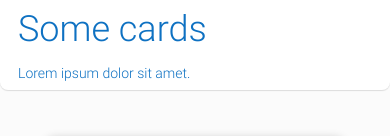
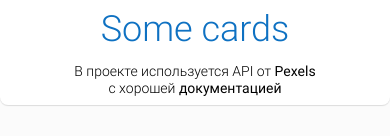
Before and after one commit to perkenton/some-cards, a React (Create React App) app: page / in a window 390 px wide. Shown: the top 136 px of the page. Built offline with nearby package versions, Linux system fonts and the light colour scheme.

Commit message:
Добавлено описание в хэдер, настроены стили для мобильных устройств

```diff
--- a/src/components/Header/Header.module.scss
+++ b/src/components/Header/Header.module.scss
@@ -24,10 +24,34 @@
   margin: 0;
 }
 .inform {
+  max-width: 300px;
   font-size: 14px;
   line-height: 1.2;
   font-weight: 300;
-  color: var(--primary-color);
-  margin-top: 14px;
+  text-align: right;
+  color: var(--system-black);
+  margin-top: 0;
   margin-bottom: 0;
 }
+.link {
+  font-size: 14px;
+  line-height: 1.2;
+  font-weight: 400;
+  color: var(--system-black);
+  text-decoration: none;
+  transition: .2s linear;
+
+  &:hover {
+    color: var(--primary-color);
+  }
+}
+
+@media (max-width: 530px) {
+  .menu {
+    flex-direction: column;
+    gap: 12px;
+  }
+  .inform {
+    text-align: center;
+  }
+}
--- a/src/components/Header/Header.tsx
+++ b/src/components/Header/Header.tsx
@@ -1,5 +1,6 @@
 import React from 'react';
 import styles from './Header.module.scss';
+import { NBS } from '../../common/constants';
 
 
 export default function Header() {
@@ -8,7 +9,8 @@ export default function Header() {
     <header className={ styles.header }>
       <nav className={ styles.menu }>
         <p className={ styles.logo }>Some cards</p>
-        <p className={ styles.inform }>Lorem ipsum dolor sit amet.</p>
+        <p className={ styles.inform }>В проекте используется API от{NBS}<a href='https://www.pexels.com' target='_blank' rel='noreferrer' className={ styles.link }>Pexels</a> с{NBS}хорошей <a
+          href='https://www.pexels.com/ru-ru/api/documentation' target='_blank' rel='noreferrer' className={ styles.link }>документацией</a></p>
       </nav>
     </header>
   )
```
